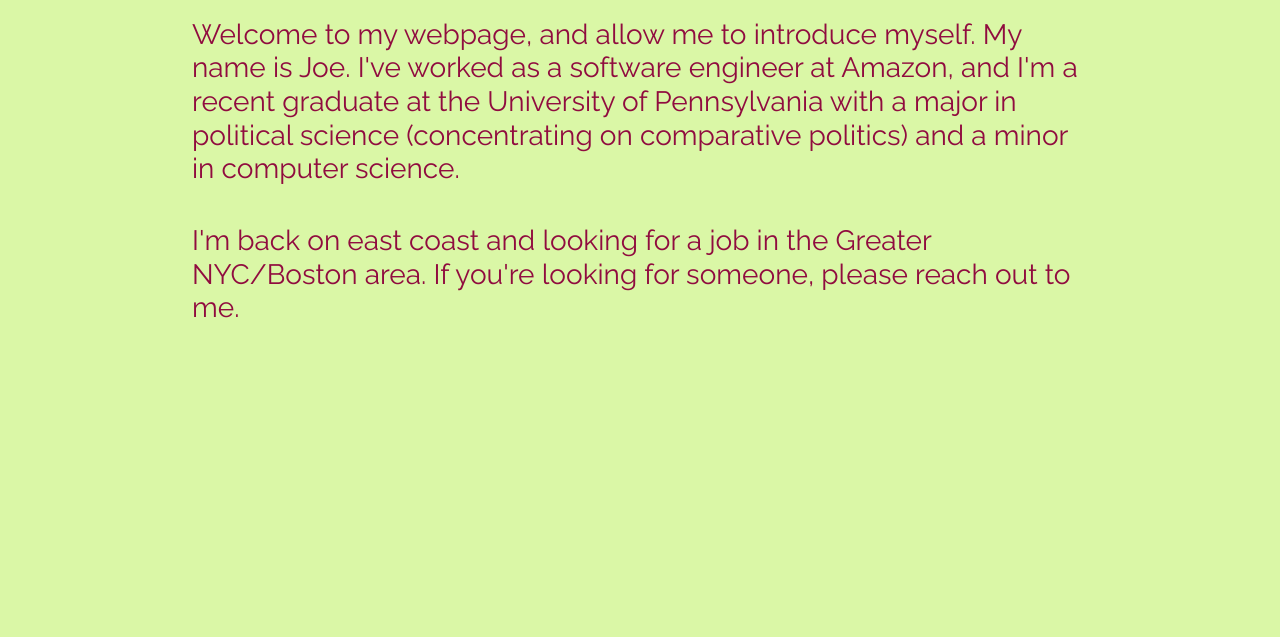
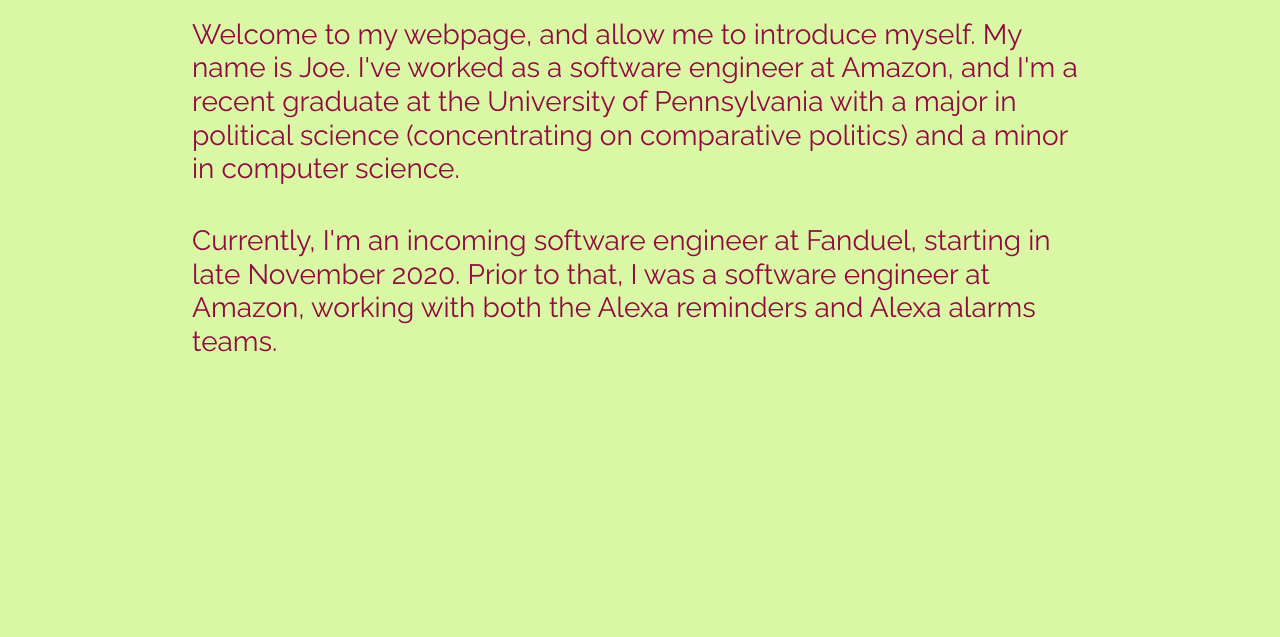
Before and after one commit to piresjo/piresjo.github.io, a plain HTML site: page index.html in a window 1280 px wide. Shown: the part 163-800 px from the top of the page. Drawn offline with nearby package versions, Linux system fonts and the light colour scheme.

Commit message:
update for november 2020

```diff
--- a/index.html
+++ b/index.html
@@ -56,8 +56,8 @@
       comparative politics) and a minor in computer science.
     </h3>
     <h3>
-      I'm back on east coast and looking for a job in the Greater NYC/Boston
-      area. If you're looking for someone, please reach out to me.
+      Currently, I'm an incoming software engineer at Fanduel, starting in late November 2020. Prior to
+      that, I was a software engineer at Amazon, working with both the Alexa reminders and Alexa alarms teams.
     </h3>
   </div>
 
```
Also changed, not shown: projects.html (+1 -1 lines), 2 other files.
